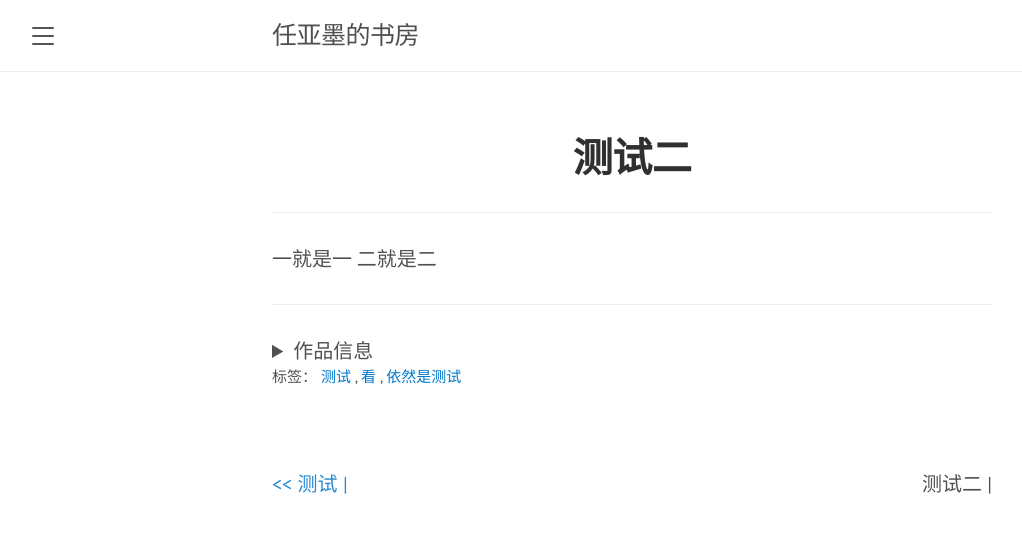
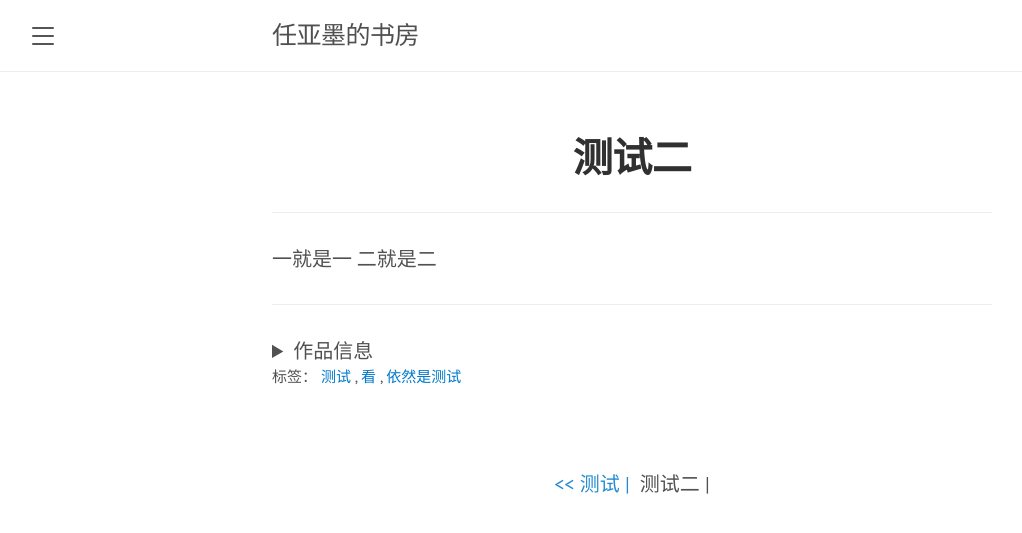
Before and after one commit to Reqeekouton/reqeekouton.github.io, a Jekyll site: the page built from _posts/2024-09-02-test2.md, in a window 1280 px wide. Shown: the top 533 px of the page, without its empty margins (8-1030 px from the left). Built offline with Jekyll 4.4.1, drawn with Linux system fonts in a browser that asks for light colours; some web fonts are replaced.

Commit message:
Add files via upload

```diff
--- a/public/css/lanyon.css
+++ b/public/css/lanyon.css
@@ -143,18 +143,16 @@ div.blockquote{
 
 .post-nav {
   display: flex;
-  justify-content: space-between;
+  justify-content: center;
   align-items: center;
+  gap: 10px; /* 控制各元素之间的间距 */
 }
 
-.nav-item {
-  margin: 2px;
+.post-nav a, .post-nav span {
+  margin: 0;
+  padding: 0;
 }
 
-.current-title {
-  flex-grow: 1;
-  text-align: center;
-}
 
 
 /*
```
